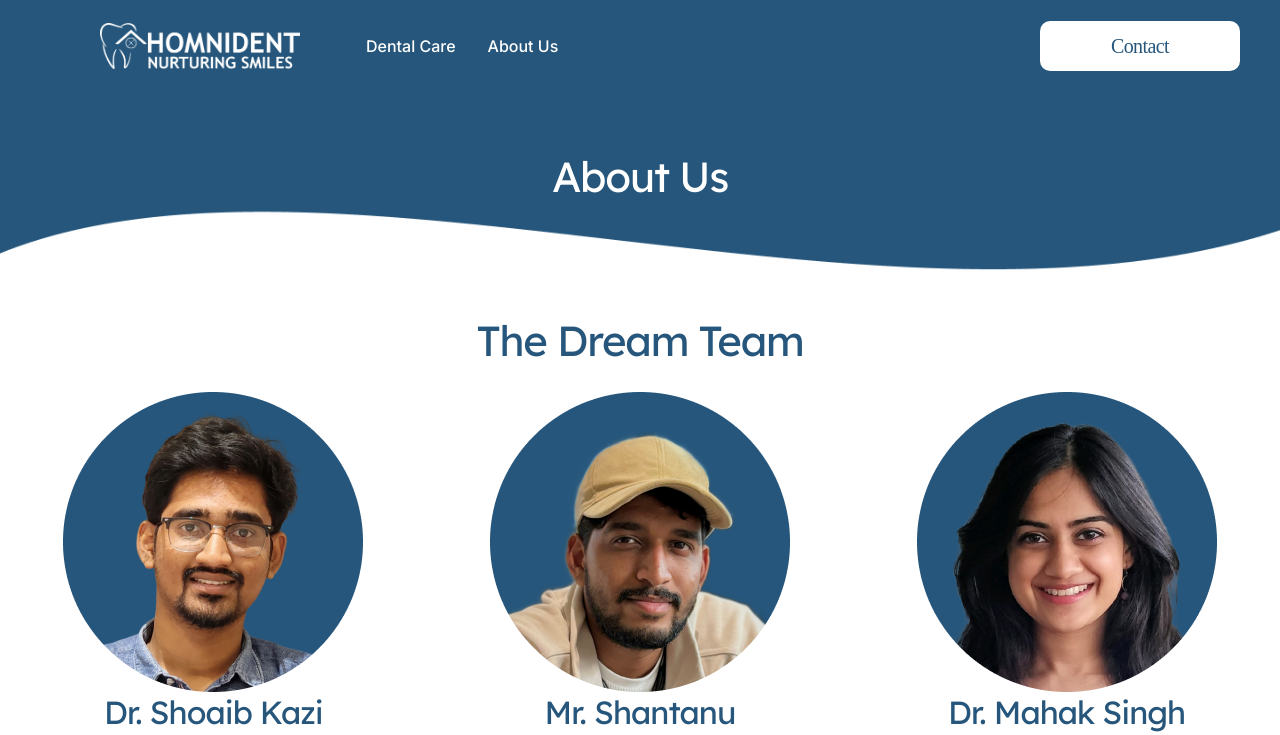
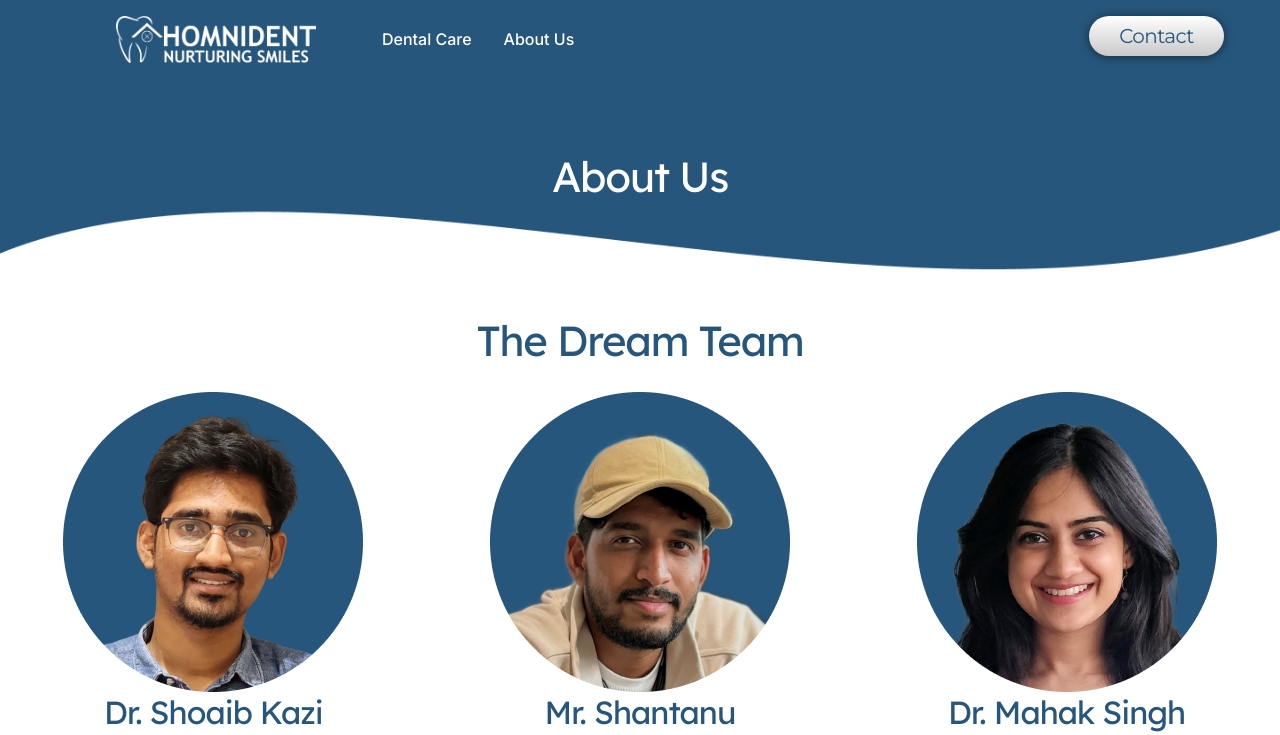
Before and after one commit to Joelshaji5/Homni, a Next.js app: page /AboutUs in a window 1280 px wide. Shown: the top 735 px of the page. Built offline with nearby package versions, Linux system fonts and the light colour scheme.

Commit message:
Navbar Fix

```diff
--- a/src/app/AboutUs/page.js
+++ b/src/app/AboutUs/page.js
@@ -3,11 +3,13 @@ import AboutHero from '../Components/Components/About/AboutHero'
 import AboutHero2 from '../Components/Components/About/AboutHero2'
 import Navbar from '../Components/Navbar/Navbar'
 import NavbarMb from '../Components/Navbar/NavbarMb'
+import StickyNavbar from '../Components/Navbar/Navstyle'
 
 function AboutUs() {
   return (
     <div>
-      <Navbar />
+      {/* <Navbar /> */}
+      <StickyNavbar />
       <NavbarMb />
       <AboutHero />
       <AboutHero2 />
--- a/src/app/Components/Components/Form/FormPcAbout.js
+++ b/src/app/Components/Components/Form/FormPcAbout.js
@@ -73,7 +73,7 @@ function FormPCAbout() {
                 className='FormInput placeholder-red'
                 placeholder="Last Name*"
                 value={formDataNew.last_name} onChange={handleChange} required
-                style={{color: 'red'}} // Change 'red' to the desired color
+                style={{color: 'white'}} // Change 'red' to the desired color
 
               />
 
--- a/src/app/Components/Navbar/NavbarMb.js
+++ b/src/app/Components/Navbar/NavbarMb.js
@@ -13,7 +13,7 @@ const NavbarMb = () => {
         <div className='HideMbDiv'>
             <nav className=" NavDivMbBg dark:bg-gray-900 fixed w-full z-20 top-0 start-0 border-b border-gray-200 dark:border-gray-600">
                 <div className="max-w-screen-xl flex flex-wrap items-center justify-between mx-auto p-4">
-                    <a href="https://flowbite.com/" className="flex items-center space-x-3 rtl:space-x-reverse">
+                    <a href="/" className="flex items-center space-x-3 rtl:space-x-reverse">
                         <img src="/HomnidentLogo.png" className="h-8" alt="Flowbite Logo" />
                     </a>
                     <div className="flex md:order-2 space-x-3 md:space-x-0 rtl:space-x-reverse">
--- /dev/null
+++ b/src/app/Components/Navbar/Navstyle.jsx
@@ -0,0 +1,101 @@
+"use client";
+import React, { useState, useEffect } from 'react';
+import "../../Style/NavBarStyle.css";
+import Link from "next/link";
+import { FaBars, FaTimes } from "react-icons/fa";
+import Image from "next/image";
+
+const StickyNavbar = () => {
+  const [isSticky, setIsSticky] = useState(false);
+  const [nav, setNav] = useState(false);
+
+
+  useEffect(() => {
+    const handleScroll = () => {
+      setIsSticky(window.scrollY > 100);
+    };
+
+    window.addEventListener('scroll', handleScroll);
+
+    return () => {
+      window.removeEventListener('scroll', handleScroll);
+    };
+  }, []);
+
+
+  const links = [
+
+    {
+      id: 1,
+      link: "/",
+      name: "Dental Care"
+    },
+    {
+      id: 2,
+      link: "AboutUs",
+      name: "About Us"
+    }
+  ];
+
+  return (
+    <nav className={`${
+        isSticky
+          ? 'bg-[#26567B] text-white fixed top-0 left-0 w-full shadow-lg transition-all duration-300 nav-fix'
+          : 'bg-transparent nav-fix nav-fix-not-scroll'
+      } p-4`}
+    >
+      <div className="flex">
+        <h1 className="text-5xl font-signature ">
+          <a
+            className="link-underline link-underline-black"
+            href="/"
+            target="_blank"
+            rel="noreferrer"
+          >
+            <Image src="/HomnidentLogo3.png" alt="HomnidentLogo" width={200} height={300} />
+          </a>
+        </h1>
+        <ul className="hidden md:flex nav-linksnew ">
+        {links.map(({ id, link, name }) => (
+          <li
+            key={id}
+            className="nav-links px-4 cursor-pointer capitalize font-medium  hover:scale-105  duration-200 link-underline"
+          >
+            <Link href={link}>{name}</Link>
+          </li>
+        ))}
+      </ul>
+      </div>
+
+
+
+      <div
+        onClick={() => setNav(!nav)}
+        className="cursor-pointer  z-10 text-gray-500 md:hidden"
+      >
+        {nav ? <FaTimes size={30} /> : <FaBars size={30} />}
+      </div>
+
+      {nav && (
+        <ul className="flex flex-col justify-center items-center absolute top-0 left-0 w-full h-screen bg-gradient-to-b from-black to-gray-800 text-gray-500">
+          {links.map(({ id, link, name }) => (
+            <li
+              key={id}
+              className="px-4 cursor-pointer capitalize py-6 text-4xl"
+            >
+              <Link onClick={() => setNav(!nav)} href={link}>
+                {name}
+              </Link>
+            </li>
+          ))}
+        </ul>
+      )}
+      <a href="#Form-section">
+
+        <button className="text-black mr-10 navBtn">Contact</button>
+        </a>
+    </nav>
+  );
+};
+
+export default StickyNavbar;
--- a/src/app/Style/AboutHero.css
+++ b/src/app/Style/AboutHero.css
@@ -1,3 +1,7 @@
+
+@import url('https://fonts.googleapis.com/css2?family=Lexend+Deca&display=swap');
+@import url('https://fonts.googleapis.com/css2?family=Lexend+Deca&family=Montserrat:wght@400;700&display=swap');
+
 .heroAboutDiv{
     background-image: url("/aboutHeroNew.png");
     background-repeat: no-repeat;
@@ -91,4 +95,15 @@ text-transform: capitalize;
         margin-bottom: 10px;
     }
 
+    .AboutTxt{
+        background-image: url("/AboutBgDiv.png");
+            padding-bottom:100px;
+        background-repeat: no-repeat;
+        background-size: contain;
+        padding-top: 115px;
+    }
+    .AboutSubTxt{
+
+    margin-top: 0;}
+
 }
--- a/src/app/Style/AboutHero2.css
+++ b/src/app/Style/AboutHero2.css
@@ -1,8 +1,12 @@
+@import url('https://fonts.googleapis.com/css2?family=Lexend+Deca&display=swap');
+@import url('https://fonts.googleapis.com/css2?family=Lexend+Deca&family=Montserrat:wght@400;700&display=swap');
+
+
 .AboutHero2Div{
     background-image: url("/AboutHero2Bg.png");
     background-repeat: no-repeat;
     background-size: contain;
-
+    margin-top: 50px;
 
 }
 
@@ -184,10 +188,11 @@ margin: auto;
     .ComunityBgDiv{
         background-color: #26567B;
         border-radius: 100px 100px 0 0;
-        margin-top: -120px;
+        margin-top: -50px;
         padding-bottom: 200px;
         position: relative;
         bottom: -200px;
+
         /* z-index: 10; */
     }
 
--- a/src/app/Style/BookingForm.css
+++ b/src/app/Style/BookingForm.css
@@ -1,3 +1,7 @@
+@import url('https://fonts.googleapis.com/css2?family=Lexend+Deca&display=swap');
+@import url('https://fonts.googleapis.com/css2?family=Lexend+Deca&family=Montserrat:wght@400;700&display=swap');
+
+
 .bookingFormcontainer{
     border-radius: 10px;
 background: linear-gradient(180deg, #418FCC 0%, #26567B 100%);
--- a/src/app/Style/Essentials.css
+++ b/src/app/Style/Essentials.css
@@ -1,3 +1,7 @@
+@import url('https://fonts.googleapis.com/css2?family=Lexend+Deca&display=swap');
+@import url('https://fonts.googleapis.com/css2?family=Lexend+Deca&family=Montserrat:wght@400;700&display=swap');
+
+
 /* Essentials.css */
 .mobile-grid{
     display: none;
--- a/src/app/Style/Form.css
+++ b/src/app/Style/Form.css
@@ -39,7 +39,7 @@ margin-right: auto;
 }
 
 .fromInSideDiv > input::placeholder {
-    color: red;
+    color: white;
 }
 
 .formHeading{
--- a/src/app/Style/Hero2.css
+++ b/src/app/Style/Hero2.css
@@ -16,6 +16,11 @@ letter-spacing: -1.26px;
 text-transform: capitalize;
 text-align: end;
 margin-bottom: 10px;
+}
+
+
+.nav-fix-not-scroll{
+    color: #FFF;
 }
 
 .Hero2Para{
--- /dev/null
+++ b/src/app/Style/NavBarStyle.css
@@ -0,0 +1,49 @@
+.navBtn{
+    width: 135px;
+    height: 40px;
+    flex-shrink: 0;
+    border-radius: 25px;
+background: linear-gradient(180deg, #FFF 0%, #C9C9C9 100%);
+box-shadow: 0px 1px 10px 0px rgba(0, 0, 0, 0.50);
+
+}
+
+.navBtn:hover{
+    scale: 1.1;
+}
+
+.nav {
+    backdrop-filter: blur(10px);
+    background-color: rgba(255, 255, 255, 0.5);
+  }
+
+.nav-fix{
+    display: flex;
+    justify-content: space-between;
+    position: fixed;
+    /* top: 15px; */
+    width: 100vw;
+    z-index: 100;
+
+
+}
+
+
+.nav-fix-not-scroll
+{
+    color: #FFF;
+}
+
+
+@media only screen and (max-width: 780px) {
+
+.navBtn{
+display: none;
+}
+
+.nav-fix{
+    display: none;
+}
+
+
+}
--- a/src/app/page.js
+++ b/src/app/page.js
@@ -2,11 +2,13 @@ import Image from "next/image";
 import HomePage from "./Homepage/page";
 import Navbar from "./Components/Navbar/Navbar";
 import NavbarMb from "./Components/Navbar/NavbarMb";
+import StickyNavbar from "./Components/Navbar/Navstyle";
 
 export default function Home() {
   return (
     <>
-    <Navbar/>
+    {/* <Navbar/> */}
+    <StickyNavbar />
     <NavbarMb />
   <HomePage />
 
```
Also changed, not shown: public/AboutBgDiv.png (added).
